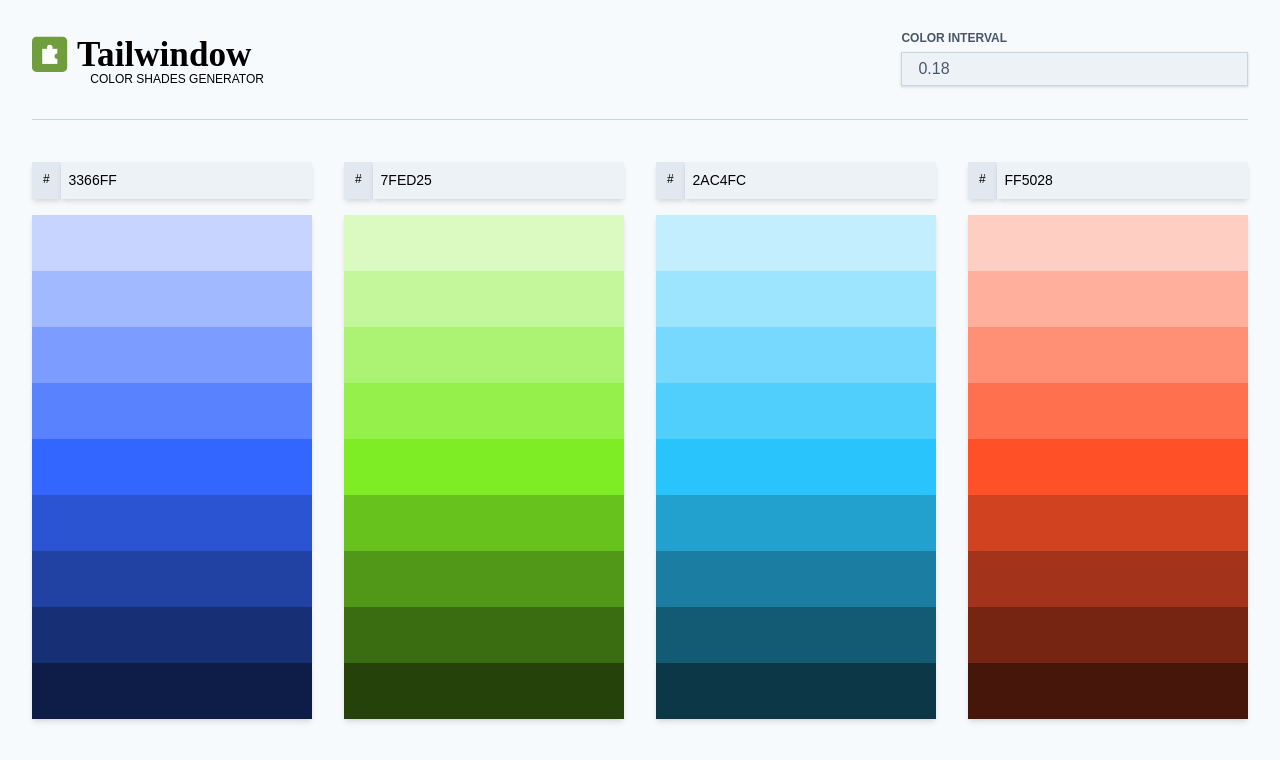
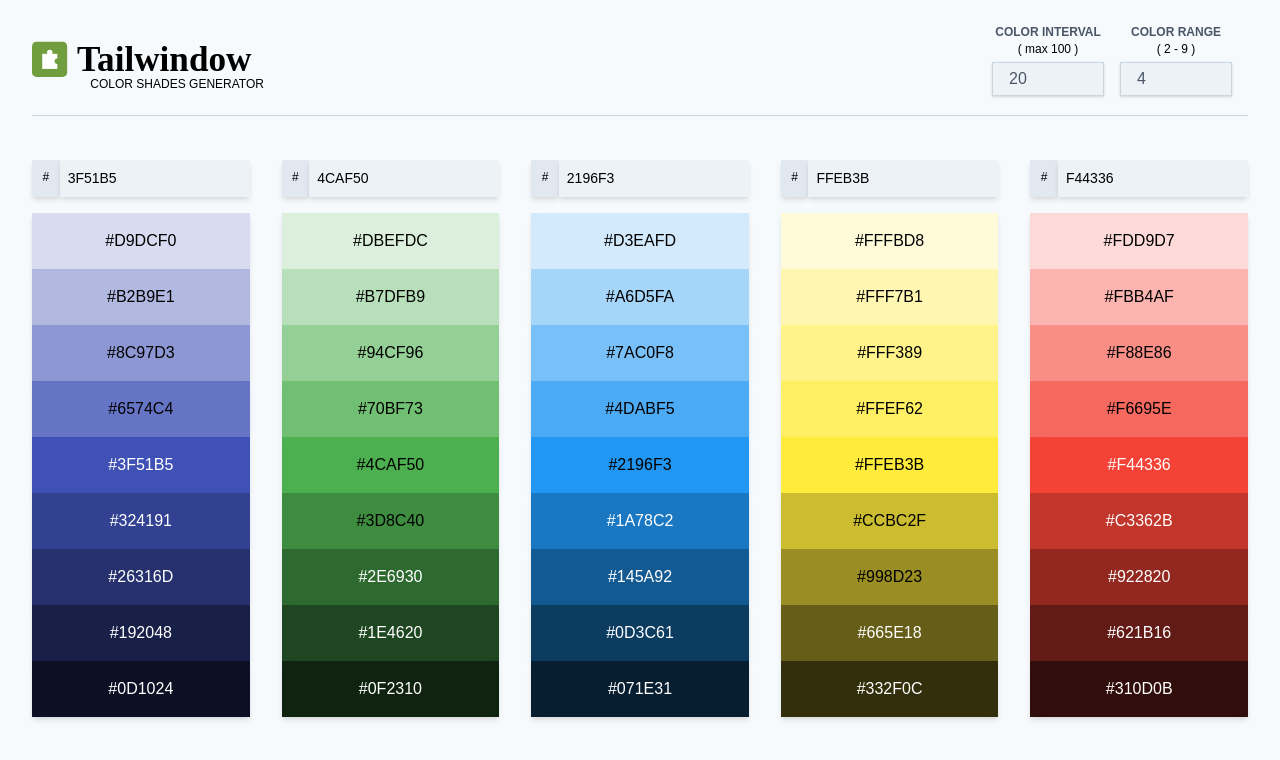
Before and after one commit to tailwindow/color-shades-generator, a Vue app: page / in a window 1280 px wide. Shown: the top 760 px of the page. Built offline with nearby package versions, Linux system fonts and the light colour scheme.

Commit message:
add color range function

```diff
--- a/src/views/Home.vue
+++ b/src/views/Home.vue
@@ -24,26 +24,32 @@
             Color shades generator
           </p>
         </div>
-        <div class="mt-8 sm:mt-0">
-          <label for="regular" class="text-xs leading-7 text-gray-700 font-bold uppercase">Color Interval</label>
-          <input id="regular" v-model="colorInterval" type="text" class="shadow w-full border bg-gray-200 border-gray-400 py-1 px-4 text-gray-700 text-md focus:outline-none focus:border-gray-500" placeholder="Regular input text">
+        <div class="w-64 mt-8 sm:mt-0 flex">
+          <div class="flex flex-col mr-4 text-center">
+            <label for="regular" class="text-xs leading-4 text-gray-700 font-bold uppercase">Color Interval</label> <span class="text-xs font-hairline">( max 100 )</span>
+            <input id="regular" v-model="colorInterval" type="number" class="shadow w-full mt-1 border bg-gray-200 border-gray-400 py-1 px-4 text-gray-700 text-md focus:outline-none focus:border-gray-500" placeholder="Input percentage color interval">
+          </div>
+          <div class="flex flex-col mr-4 text-center">
+            <label for="regular" class="text-xs leading-4 text-gray-700 font-bold uppercase">Color Range</label> <span class="text-xs font-hairline">( 2 - 9 )</span>
+            <input id="regular" v-model="colorRange" type="number" class="shadow w-full mt-1 border bg-gray-200 border-gray-400 py-1 px-4 text-gray-700 text-md focus:outline-none focus:border-gray-500" placeholder="Input percentage color interval">
+          </div>
         </div>
       </div>
-      <hr class="border-gray-400 mx-4 mt-4">
+      <hr class="border-gray-400 mx-4">
       <div class="flex w-full sm:flex-row flex-wrap justify-center">
-        <div v-for="(color, index) in colors" :key="color" class="px-4 w-1/2 sm:w-1/3 md:w-1/4">
+        <div v-for="(color, index) in colors" :key="index" class="px-4 w-1/2 sm:w-1/3 md:w-1/5">
           <div class="flex mt-8 mb-4">
             <div class="shadow-md w-8 text-center text-xs py-2 bg-gray-300">
               #
             </div>
             <input
               id="color"
-              :value="color"
+              v-model="color.hex"
               type="text"
               class="shadow-md bg-gray-200 w-full text-sm p-2 outline-none"
               name="color"
               placeholder="HEX COLOR"
-              @keyup.enter="updateColor($event, index)"
+              @keyup="updateColor($event, index)"
             >
           </div>
           <div class="flex flex-col mb-8">
@@ -54,7 +60,7 @@
               :class="{ 'text-white' : !isLumaLight(shade) }"
               :style="{ backgroundColor: '#' + shade }"
             >
-              <p class="text-md py-4 px-4 select-all text-center uppercase opacity-0 hover:opacity-75">
+              <p class="text-md py-4 px-4 select-all text-center uppercase hover:opacity-75">
                 #{{ shade }}
               </p>
             </div>
@@ -73,27 +79,57 @@ export default {
   name: 'Home',
   data () {
     return {
-      colors: ['3366FF', '7FED25', '2AC4FC', 'FF5028'],
-      colorInterval: 0.18, // percentage
-      colorShades: []
+      colors: [
+        { hex: '3F51B5' },
+        { hex: '4CAF50' },
+        { hex: '2196F3' },
+        { hex: 'FFEB3B' },
+        { hex: 'F44336' }
+      ],
+      colorRange: 4, // (2 - 9)
+      colorInterval: 20, // percentage (max 100)
+      interval: 0.20, // percentage (max 1)
+      colorShades: [],
+      beta: [{
+        hex: ''
+      }]
     }
   },
   watch: {
     colorInterval () {
+      if (this.colorInterval > 100) {
+        this.colorInterval = 100
+      }
+      if (this.colorInterval < 0) {
+        this.colorInterval = 0
+      }
+      this.interval = this.colorInterval / 100
       this.colors.forEach((color, index) => {
-        this.createTintsAndShades(color, index)
+        this.createTintsAndShades(color.hex, index)
+      })
+    },
+    colorRange () {
+      if (this.colorRange > 9) {
+        this.colorRange = 9
+      }
+      if (this.colorRange < 2) {
+        this.colorRange = 2
+      }
+      this.colors.forEach((color, index) => {
+        this.createTintsAndShades(color.hex, index)
       })
     }
   },
   created () {
     this.colors.forEach((color, index) => {
-      this.createTintsAndShades(color, index)
+      this.createTintsAndShades(color.hex, index)
     })
   },
   methods: {
     updateColor (e, index) {
-      this.createTintsAndShades(e.target.value, index)
-      this.colors[index] = e.target.value
+      if (e.target.value.length === 6) {
+        this.createTintsAndShades(e.target.value, index)
+      }
     },
     isLumaLight (color) {
       var c = color.replace('#', '')
@@ -130,16 +166,16 @@ export default {
     },
     rgbShade (rgb, i) {
       return {
-        red: rgb.red * (1 - this.colorInterval * i),
-        green: rgb.green * (1 - this.colorInterval * i),
-        blue: rgb.blue * (1 - this.colorInterval * i)
+        red: rgb.red * (1 - this.interval * i),
+        green: rgb.green * (1 - this.interval * i),
+        blue: rgb.blue * (1 - this.interval * i)
       }
     },
     rgbTint (rgb, i) {
       return {
-        red: rgb.red + (255 - rgb.red) * i * this.colorInterval,
-        green: rgb.green + (255 - rgb.green) * i * this.colorInterval,
-        blue: rgb.blue + (255 - rgb.blue) * i * this.colorInterval
+        red: rgb.red + (255 - rgb.red) * i * this.interval,
+        green: rgb.green + (255 - rgb.green) * i * this.interval,
+        blue: rgb.blue + (255 - rgb.blue) * i * this.interval
       }
     },
     calculateShades (colorValue) {
@@ -151,8 +187,9 @@ export default {
     calculate (colorValue, shadeOrTint) {
       var color = this.hexToRGB(colorValue)
       var shadeValues = []
-      for (var i = 1; i < 5; i++) {
-        shadeValues[i - 1] = this.rgbToHex(shadeOrTint(color, i))
+      const range = this.colorRange
+      for (var i = 0; i < range; i++) {
+        shadeValues[i] = this.rgbToHex(shadeOrTint(color, i + 1))
       }
       return shadeValues
     },
```
